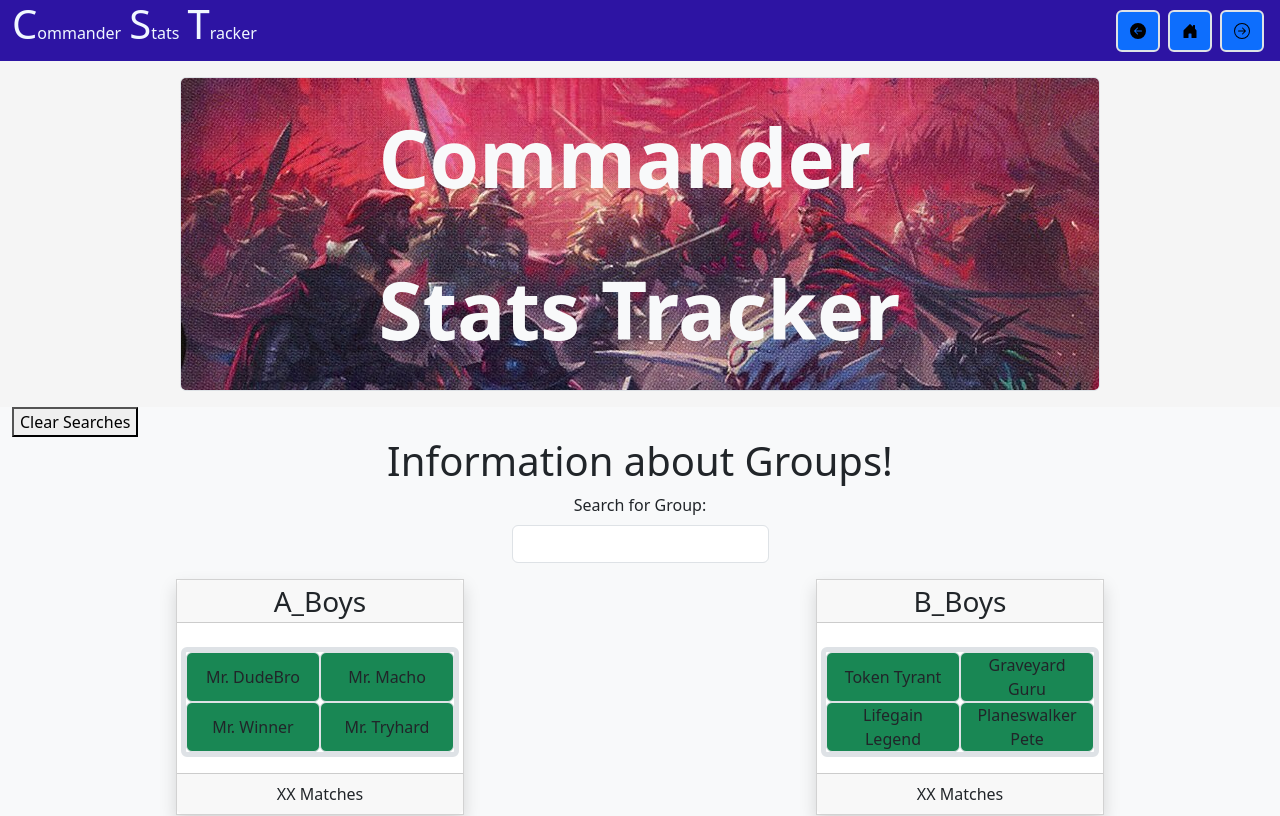
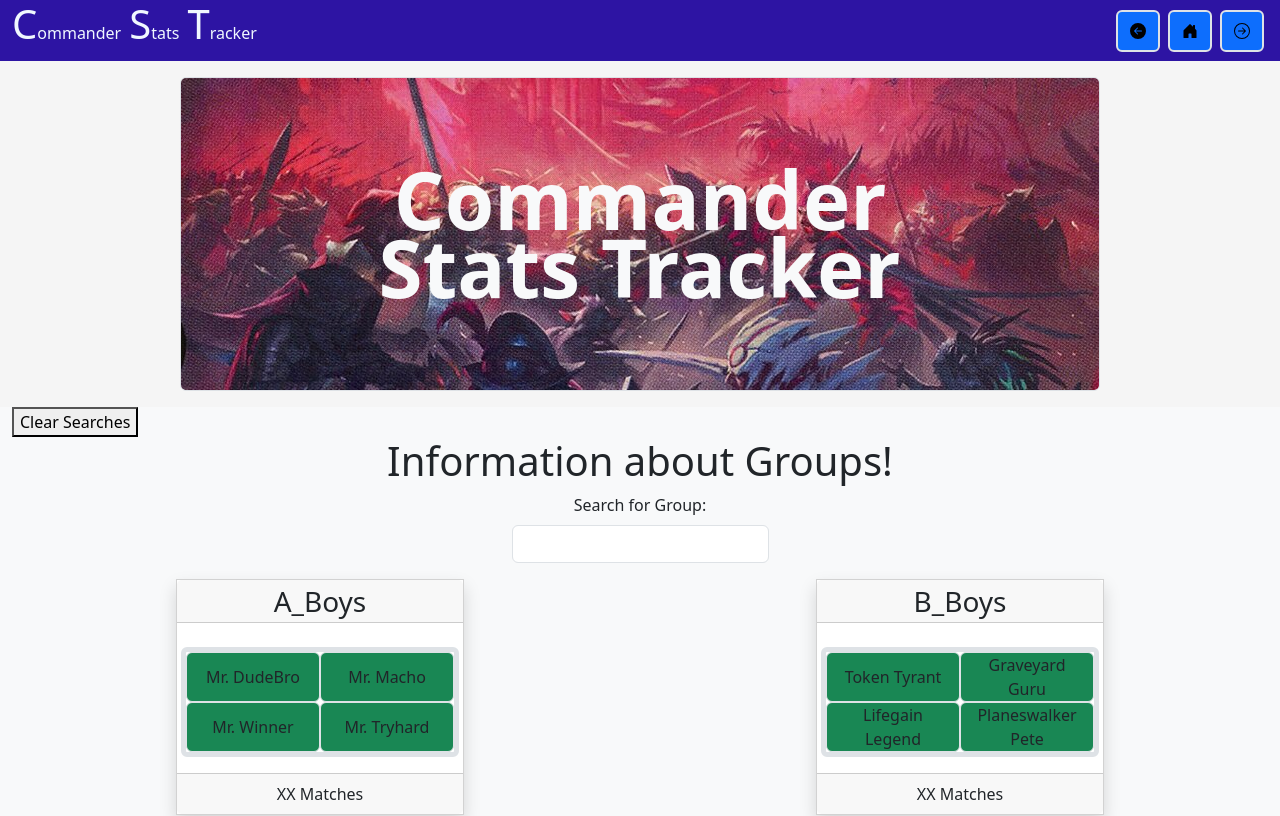
Before and after one commit to jakboa/commanderstatstracker, a React (Create React App) app: page / in a window 1280 px wide. Shown: the top 816 px of the page. Built offline with nearby package versions, Linux system fonts and the light colour scheme; no server answers.

Commit message:
v0.19.8.3 Database Side Update
- Made a suggestion for a banner.

```diff
--- a/src/views/Homepage/Homepage.js
+++ b/src/views/Homepage/Homepage.js
@@ -139,16 +139,20 @@ export default function Homepage() {
                     <Card.Img alt="lyev_skyknight" src={invasion_of_fiora} />
                     <Card.ImgOverlay className="d-flex flex-column justify-content-center align-items-center fw-bold fs-1 text-light">
                         <motion.div
-                            initial={{ opacity:0, scale:0 }}
-                            animate={{ opacity:2, scale:2 }}
-                            transition={{
-                                duration: 0.4,
-                                scale: { type: "spring", visualDuration: 0.4, bounce: 0.5 }
-                            }}
+                            initial={{ opacity:1, scale:2,  x:-300 }}
+                            animate={{ opacity:2, scale:2, x:0 }}
+                            transition={{ duration: 1.4, ease: "easeOut" }}
                             >
                             <Card.Text className="">Commander</Card.Text>
+                        </motion.div>
+                        <motion.div className="mt-2"
+                            initial={{ opacity:1, scale:2,  x:300 }}
+                            animate={{ opacity:2, scale:2, x:0 }}
+                            transition={{ duration: 1.4, ease: "easeOut" }}
+                            >
                             <Card.Text className="">Stats Tracker</Card.Text>
                         </motion.div>
+
                     </Card.ImgOverlay>
                 </Card>
 
```
